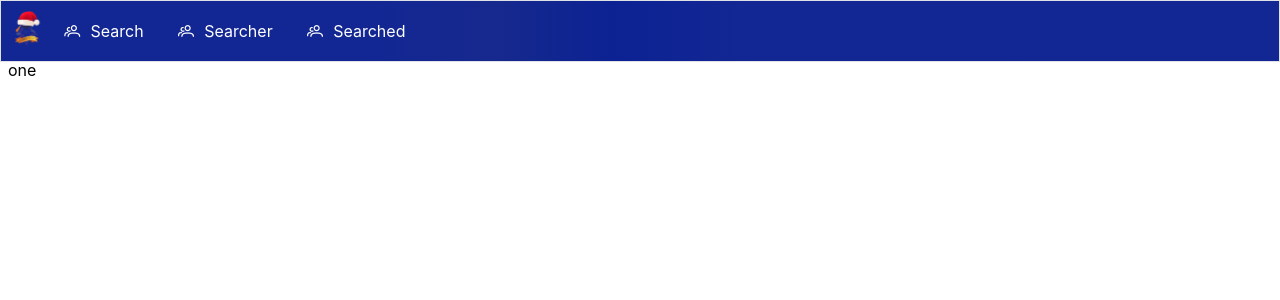
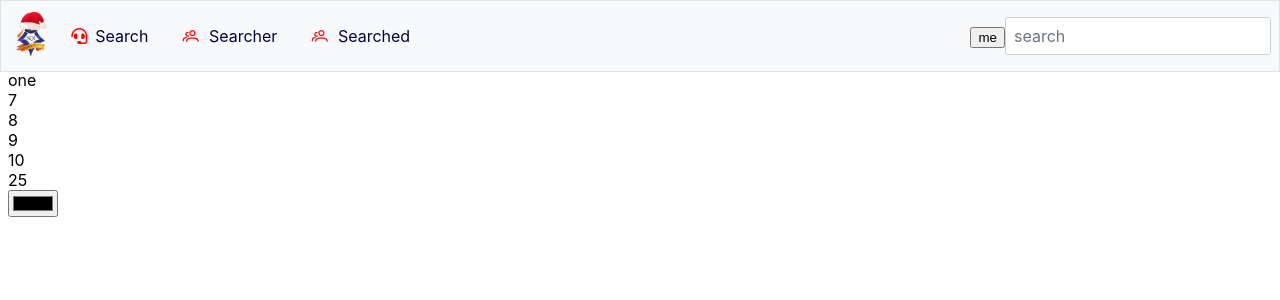
Before and after one commit to Mrbeyond/sqidevfront, a Vue app: page / in a window 1280 px wide. Shown: the top 300 px of the page. Built offline with nearby package versions, Linux system fonts and the light colour scheme.

Commit message:
Rumbling well with methods

```diff
--- a/public/index.html
+++ b/public/index.html
@@ -5,6 +5,10 @@
     <meta http-equiv="X-UA-Compatible" content="IE=edge">
     <meta name="viewport" content="width=device-width,initial-scale=1.0">
     <link rel="icon" href="<%= BASE_URL %>favicon.ico">
+    <link rel="stylesheet" href="https://cdnjs.cloudflare.com/ajax/libs/font-awesome/5.15.1/css/all.min.css"
+     integrity="sha512-+4zCK9k+qNFUR5X+cKL9EIR+ZOhtIloNl9GIKS57V1MyNsYpYcUrUeQc9vNfzsWfV28IaLL3i96P9sdNyeRssA=="
+      crossorigin="anonymous"
+    />
     <link rel="stylesheet" href="//fonts.googleapis.com/css?family=Roboto:400,500,700,400italic|Material+Icons">
     <title><%= htmlWebpackPlugin.options.title %></title>
   </head>
--- a/src/components/Constants/MenuModel.js
+++ b/src/components/Constants/MenuModel.js
@@ -1,7 +1,7 @@
 const Model =[
   {
     label:'Search',
-    icon:'pi pi-fw pi-users',
+    icon:'fas fa-headset',
   },
   {
     label:'Searcher',
--- a/src/components/Homies/HomeNavBar/HomeNav.vue
+++ b/src/components/Homies/HomeNavBar/HomeNav.vue
@@ -1,15 +1,49 @@
 <template>
   <MenuBar style="color:white;" :model='model'>
     <template #start>
-      <img alt='logo' src="@/assets/App/sqi.png" height="40" />
+      <img alt='logo' src="@/assets/App/sqi.png" height="50" />
+    </template>
+    <template #end>
+    <button @click="searcher"> me</button>
+      <InputText type="search" placeholder="search" @keyup="searcher" />
     </template>
   </MenuBar>
 </template>
 
+<script>
+  import MenuBar from 'primevue/menubar'
+  import Model from './../../Constants/MenuModel'
+  import InputText from 'primevue/inputtext'
+export default {
+  // name: 'LastRowFixed',
+  name:'HomeNav',
+  data: () => ({
+    menuVisible: false,
+    model: Model,
+    holder: null,
+  }),
+
+  methods: {
+
+    /**This would be used for searching later */
+    searcher(){
+      if(this.holder){
+        clearTimeout(this.holder)
+      }
+      this.holder = setTimeout((()=>{
+        console.log('here');
+      }),500);
+    },
+
+  },
+
+  components: {
+    MenuBar, InputText
+  }
+}
+</script>
+
 <style lang="scss" >
-
-
-
 
 
 .p-menubar {
@@ -20,13 +54,13 @@
   left: 0;
   border-radius: 0px;
   z-index: 20;
-  //color: white !important;
-  background: linear-gradient(90deg, rgba(9, 30, 143, 0.96) 29.2%, rgba(13, 32, 137, 0.96) 38.68%, rgba(2, 25, 142, 0.96) 47.93%, rgba(9, 30, 143, 0.96) 57.86%) !important;
+  //color: white !important;0930143 #EFA722 #082260-033496 #000442  #00A9CE-000169206 #1E264A #11152A-112146 #B28200  #030E26-031438
+  background: linear-gradient(90deg, rgba(254, 254, 254, 1) 29.2%, rgba(250, 250, 250, 0.98) 38.68%, rgba(248, 248, 248, 0.96) 47.93%250, 250, 250, 1) !important;
 
 }
 .p-menuitem-text{
 
-  color: white !important;
+  color: #000442 !important;
   //background: red !important;
 }
 
@@ -40,28 +74,12 @@
 }
 
 .p-menuitem-icon{
-  color: white !important;
+  color: red !important;
 }
 
 .p-menuitem{
 
- // color: white !important;
-  //background: red !important;
+  color: red !important;
+  // background: red !important;
 }
 </style>
-
-<script>
-  import MenuBar from 'primevue/menubar'
-  import Model from './../../Constants/MenuModel'
-export default {
-  // name: 'LastRowFixed',
-  name:'HomeNav',
-  data: () => ({
-    menuVisible: false,
-    model: Model,
-  }),
-  components: {
-    MenuBar
-  }
-}
-</script>
--- a/src/store/index.js
+++ b/src/store/index.js
@@ -3,13 +3,21 @@ import { createStore } from 'vuex'
 export default createStore({
   state: {
     test1: 'one',
+    ray: [4,5,6,7,8,9,10],
+    nose: [{a:5, b:20},{a:4, b:10},{a:0, b:8}]
   },
 
   /** This is manually included */
   getters: {
     getOne: state=>{
       return state.test1
-    }
+    },
+
+    rayId: (state)=>(a)=>{
+      return state.ray.filter(data=>data > a);
+    },
+
+    noser: state=> state.nose.find(data=>data.a === 5)
   },
 
   mutations: {
--- a/src/views/Home.vue
+++ b/src/views/Home.vue
@@ -1,10 +1,20 @@
 <template>
   <HomeNav />
-  <div style="margin-top: 60px">{{ see }}</div>
+  <div style="margin-top: 70px">{{ see }}</div>
+  <div v-if="rayId">
+    <div v-for="(r, i) in rayId" :key="i">
+      {{ r }}
+    </div>
+  </div>
+  <div>
+   {{  noser.a + noser.b }}
+  </div>
+  <input type="color">
 </template>
 
 <script>
 import HomeNav from '@/components/Homies/HomeNavBar/HomeNav';
+// import mapGetters from 'vuex';
 
 export default {
 
@@ -13,9 +23,20 @@ export default {
     HomeNav,
   },
   computed: {
+    // ...mapGetters({
+    //   noser:'noser'
+    // })
     see(){
       // alert();
      return this.$store.getters.getOne;
+    } ,
+
+    rayId(){
+      return this.$store.getters.rayId(6);
+    },
+
+    noser(){
+      return this.$store.getters.noser;
     }
   }
 }
```
